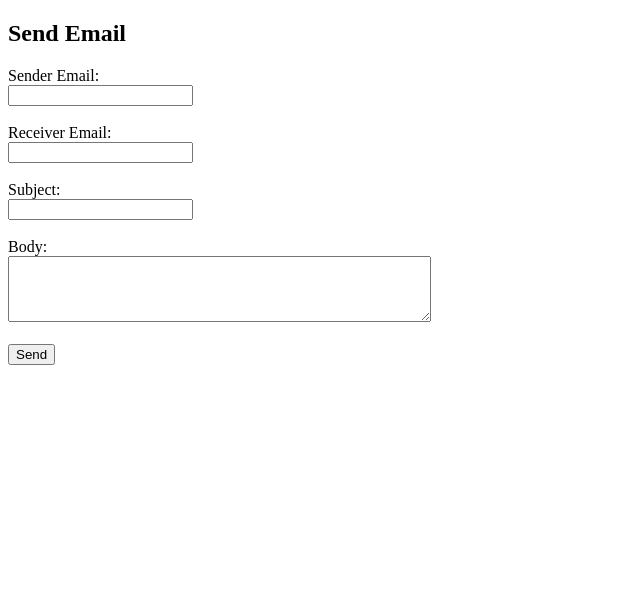
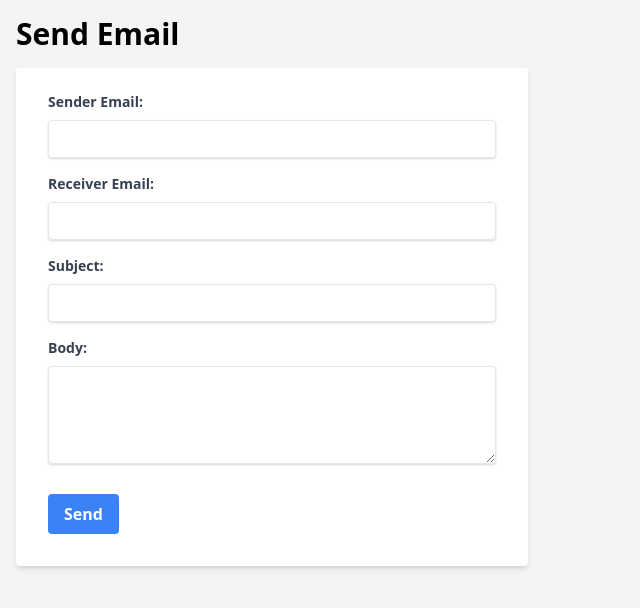
Before and after one commit to jaysys/cafe24smtp, a Flask app: page / in a window 1280 px wide. Shown: the top 608 px of the page, without its empty margins (0-640 px from the left). Run offline with Flask 3, Linux system fonts and the light colour scheme.

Commit message:
Changes to be committed: 	new file:   .gitignore 	modified:   app.py 	modified:   templates/emails.html 	modified:   templates/index.html

```diff
--- a/app.py
+++ b/app.py
@@ -29,8 +29,8 @@
         # Email sending
         smtp_server = "smtp.cafe24.com"
         smtp_port = 587
-        smtp_user_email = "xxx@smartcity.cafe24.com"
-        smtp_user_pwd = "xxx!"
+        smtp_user_email = "vvvv@smartcity.cafe24.com"
+        smtp_user_pwd = "vvvv!"
 
         message = MIMEMultipart()
         message["From"] = sender_email
@@ -40,6 +40,7 @@
 
         server = smtplib.SMTP(smtp_server, smtp_port)
         #server.starttls()
+        server.set_debuglevel(1)  # 디버그 모드 활성화
         server.login(smtp_user_email, smtp_user_pwd)
         server.sendmail(sender_email, receiver_email, message.as_string())
         server.quit()
--- a/templates/index.html
+++ b/templates/index.html
@@ -1,4 +1,4 @@
-<!DOCTYPE html>
+<!-- <!DOCTYPE html>
 <html>
 <head>
     <title>Send Email</title>
@@ -17,4 +17,43 @@
         <input type="submit" value="Send">
     </form>
 </body>
+</html> -->
+
+
+
+<!DOCTYPE html>
+<html lang="en">
+<head>
+    <meta charset="UTF-8">
+    <meta name="viewport" content="width=device-width, initial-scale=1.0">
+    <title>Send Email</title>
+    <!-- Include Tailwind CSS -->
+    <link href="https://cdn.jsdelivr.net/npm/tailwindcss@2.2.19/dist/tailwind.min.css" rel="stylesheet">
+</head>
+<body class="bg-gray-100">
+    <div class="container mx-auto p-4">
+        <h2 class="text-3xl font-bold mb-4">Send Email</h2>
+        <form action="/send_email" method="post" class="max-w-lg bg-white shadow-md rounded px-8 pt-6 pb-8 mb-4">
+            <div class="mb-4">
+                <label class="block text-gray-700 text-sm font-bold mb-2" for="sender_email">Sender Email:</label>
+                <input type="email" name="sender_email" id="sender_email" class="shadow appearance-none border rounded w-full py-2 px-3 text-gray-700 leading-tight focus:outline-none focus:shadow-outline" required>
+            </div>
+            <div class="mb-4">
+                <label class="block text-gray-700 text-sm font-bold mb-2" for="receiver_email">Receiver Email:</label>
+                <input type="email" name="receiver_email" id="receiver_email" class="shadow appearance-none border rounded w-full py-2 px-3 text-gray-700 leading-tight focus:outline-none focus:shadow-outline" required>
+            </div>
+            <div class="mb-4">
+                <label class="block text-gray-700 text-sm font-bold mb-2" for="subject">Subject:</label>
+                <input type="text" name="subject" id="subject" class="shadow appearance-none border rounded w-full py-2 px-3 text-gray-700 leading-tight focus:outline-none focus:shadow-outline" required>
+            </div>
+            <div class="mb-6">
+                <label class="block text-gray-700 text-sm font-bold mb-2" for="body">Body:</label>
+                <textarea name="body" id="body" rows="4" class="shadow appearance-none border rounded w-full py-2 px-3 text-gray-700 leading-tight focus:outline-none focus:shadow-outline" required></textarea>
+            </div>
+            <div class="flex items-center justify-between">
+                <button type="submit" class="bg-blue-500 hover:bg-blue-700 text-white font-bold py-2 px-4 rounded focus:outline-none focus:shadow-outline">Send</button>
+            </div>
+        </form>
+    </div>
+</body>
 </html>
```
Also changed, not shown: templates/emails.html (+38 -1 lines), 1 other file.
